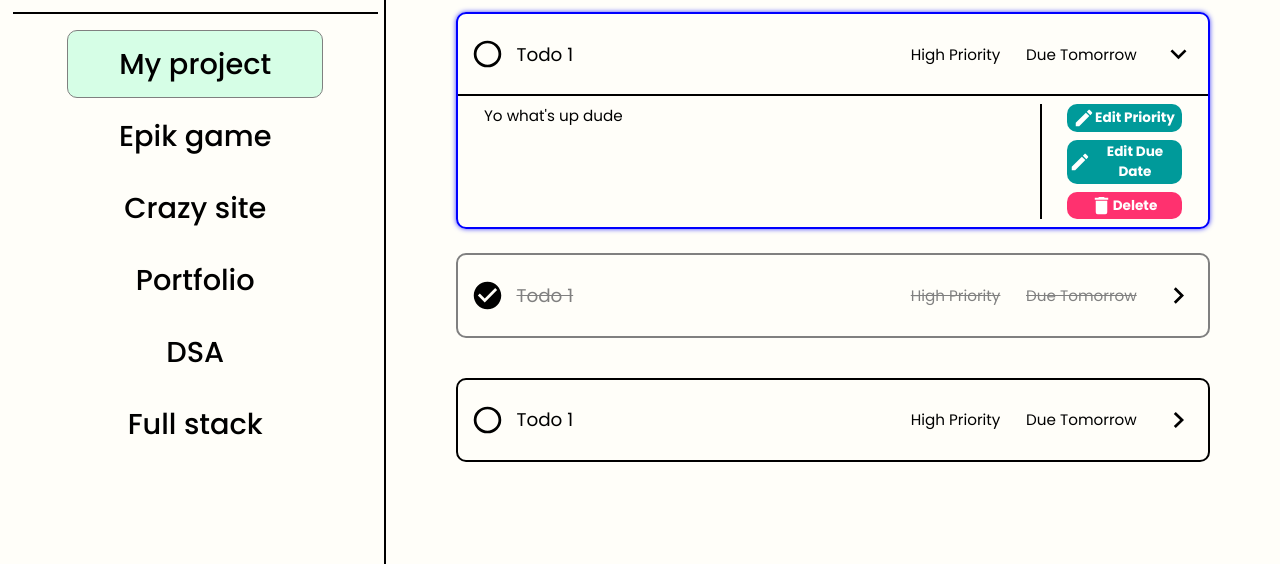
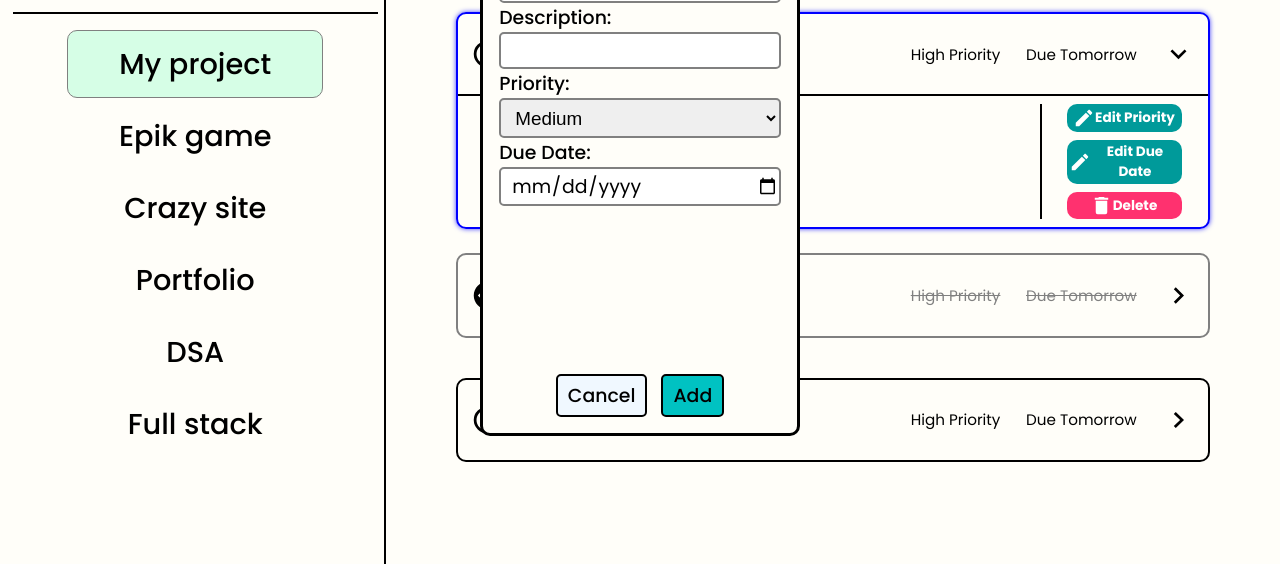
Before and after one commit to Ani0o/odin-todo-list, a website built with webpack: page src/template.html in a window 1280 px wide. Shown: the part 236-800 px from the top of the page. Built offline with nearby package versions, Linux system fonts and the light colour scheme.

Commit message:
Add new todo dialog with respective styles

```diff
--- a/src/styles.css
+++ b/src/styles.css
@@ -114,7 +114,7 @@ label {
     background-color: rgb(0, 154, 154);
 }
 
-/* Nav Dialog */
+/* New Project Dialog */
 
 .project-dialog::backdrop {
     backdrop-filter: blur(5px);
@@ -327,6 +327,99 @@ label {
     background-color: rgb(255, 49, 111);
 }
 
+/* New Todo Dialog */
+
+.todo-dialog::backdrop {
+    backdrop-filter: blur(5px);
+    -webkit-backdrop-filter: blur(5px);
+    background-color: rgba(0, 0, 0, 0.3);
+}
+
+.todo-dialog form {
+    height: 60vh;
+    width: 22vw;
+    font-size: calc(0.4rem + 0.6vw + 0.6vh);
+
+    display: flex;
+    flex-direction: column;
+}
+
+.todo-dialog form > div:first-of-type {
+    display: flex;
+    flex-direction: column;
+    gap: 8%;
+}
+
+.todo-dialog form > div:first-of-type > div {
+    display: flex;
+    flex-direction: column;
+}
+
+.todo-dialog form > div:first-of-type input[type="text"], .todo-dialog form > div:first-of-type input[type="date"], .todo-dialog form > div:first-of-type select {
+    border: 2px solid gray;
+    border-radius: 5px;
+    padding: 2px 0;
+    padding-left: 10px;
+}
+
+.todo-dialog form > div:first-of-type select {
+    height: 5vh;
+    font-size: inherit;
+}
+
+.todo-dialog form > div:first-of-type input[type="text"]:hover, .todo-dialog form > div:first-of-type input[type="date"]:hover, .todo-dialog form > div:first-of-type select:hover {
+    background-color: rgb(246, 246, 246);
+}
+
+.todo-dialog form > div:first-of-type input[type="text"]:focus, .todo-dialog form > div:first-of-type input[type="date"]:focus, .todo-dialog form > div:first-of-type select:focus {
+    outline: none;
+    border: 2px solid rgb(0, 187, 187);
+    background-color: rgb(246, 246, 246);
+}
+
+.todo-dialog form > div:first-of-type input[type="text"]:user-invalid, .todo-dialog form > div:first-of-type input[type="date"]:user-invalid, .todo-dialog form > div:first-of-type select:user-invalid {
+    border: 2px solid rgb(255, 87, 137);
+}
+
+.todo-dialog form > div:last-of-type {
+    margin-top: auto;
+    display: flex;
+    gap: 5%;
+    justify-content: center;
+}
+
+.todo-form-cancel-button, .todo-form-submit-button {
+    border: 2px solid black;
+    border-radius: 5px;
+    font-weight: 500;
+    padding: 5px 10px;
+    cursor: pointer;
+}
+
+.todo-form-submit-button {
+    background-color: rgb(0, 194, 194);
+}
+
+.todo-form-submit-button:hover {
+    background-color: rgb(0, 174, 174);
+}
+
+.todo-form-submit-button:active {
+    background-color: rgb(0, 194, 194);
+}
+
+.todo-form-cancel-button {
+    background-color: aliceblue;
+}
+
+.todo-form-cancel-button:hover {
+    background-color: rgb(159, 255, 255);
+}
+
+.todo-form-cancel-button:active {
+    background-color: rgb(117, 209, 209);
+}
+
 
 /* Todo Section Content */
 
--- a/src/template.html
+++ b/src/template.html
@@ -49,6 +49,41 @@
             <div class="todo-section-header-buttons">
                 <button class="new-todo-button"><img src="./icons/plus.svg">New Todo</button>
                 <button class="delete-project-button"><img src="./icons/delete.svg">Delete Project</button>
+
+                <dialog class="todo-dialog" open>
+                    <form method="dialog">
+                        <div>
+                            <div>
+                                <label for="todo-form-title">Title:</label>
+                                <input id="todo-form-title" type="text" name="title" required>
+                            </div>
+
+                            <div>
+                                <label for="todo-form-description">Description:</label>
+                                <input id="todo-form-description" type="text" name="description" required>
+                            </div>
+
+                            <div>
+                                <label for="todo-form-priority">Priority:</label>
+                                <select id="todo-form-priority" name="priority">
+                                    <option value="1">Low</option>
+                                    <option value="2" selected>Medium</option>
+                                    <option value="3">High</option>
+                                </select>
+                            </div>
+
+                            <div>
+                                <label for="todo-form-duedate">Due Date:</label>
+                                <input id="todo-form-duedate" type="date" name="duedate" required>
+                            </div>
+                        </div>
+
+                        <div>
+                            <button class="todo-form-cancel-button" type="button" value="cancel" formnovalidate>Cancel</button>
+                            <button class="todo-form-submit-button" type="submit" value="submit">Add</button>
+                        </div>
+                    </form>
+                </dialog>
             </div>
         </div>
 
```
